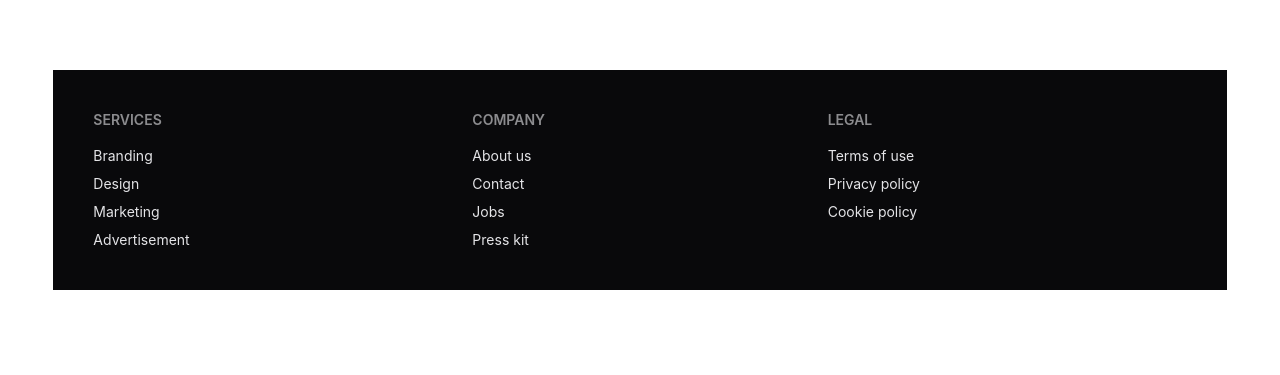
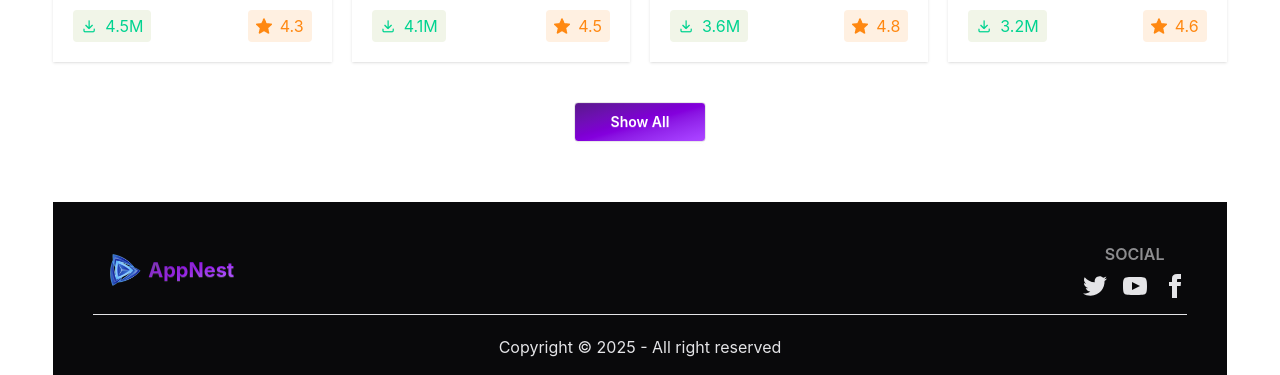
Before and after one commit to SBAhsan/App-Nest-A3, a React (Vite) app: page / in a window 1280 px wide. Shown: the part 1847-2222 px from the top of the page. Before the commit the page ends 2137 px from the top, so only its background shows below. Built offline with nearby package versions, Linux system fonts and the light colour scheme.

Commit message:
added search, navlink css, app error, page error anf footer

```diff
--- a/src/components/Footer/Footer.jsx
+++ b/src/components/Footer/Footer.jsx
@@ -1,31 +1,61 @@
 import React from "react";
+import { Link } from "react-router";
+import logoImg from "../../assets/logo.png";
 
 const Footer = () => {
   return (
-    <div>
-      <footer className="footer sm:footer-horizontal bg-neutral text-neutral-content p-10 mt-20">
-        <nav>
-          <h6 className="footer-title">Services</h6>
-          <a className="link link-hover">Branding</a>
-          <a className="link link-hover">Design</a>
-          <a className="link link-hover">Marketing</a>
-          <a className="link link-hover">Advertisement</a>
-        </nav>
-        <nav>
-          <h6 className="footer-title">Company</h6>
-          <a className="link link-hover">About us</a>
-          <a className="link link-hover">Contact</a>
-          <a className="link link-hover">Jobs</a>
-          <a className="link link-hover">Press kit</a>
-        </nav>
-        <nav>
-          <h6 className="footer-title">Legal</h6>
-          <a className="link link-hover">Terms of use</a>
-          <a className="link link-hover">Privacy policy</a>
-          <a className="link link-hover">Cookie policy</a>
-        </nav>
-      </footer>
-    </div>
+    <footer className="bg-neutral text-neutral-content px-10 pt-10">
+      <div className="flex flex-col gap-10 items-center justify-center lg:flex-row lg:justify-between pb-4">
+        <aside>
+        <Link to={"/"} className="btn btn-ghost text-xl flex items-center">
+          <img src={logoImg} className="w-8 h-8" />
+          <h2 className="font-bold bg-gradient-to-br from-purple-900 via-purple-700 to-purple-500 bg-clip-text text-transparent">
+            AppNest
+          </h2>
+        </Link>
+      </aside>
+
+      <nav>
+        <h6 className="footer-title text-center">Social</h6>
+        <div className="grid grid-flow-col gap-4">
+          <a>
+            <svg
+              xmlns="http://www.w3.org/2000/svg"
+              width="24"
+              height="24"
+              viewBox="0 0 24 24"
+              className="fill-current"
+            >
+              <path d="M24 4.557c-.883.392-1.832.656-2.828.775 1.017-.609 1.798-1.574 2.165-2.724-.951.564-2.005.974-3.127 1.195-.897-.957-2.178-1.555-3.594-1.555-3.179 0-5.515 2.966-4.797 6.045-4.091-.205-7.719-2.165-10.148-5.144-1.29 2.213-.669 5.108 1.523 6.574-.806-.026-1.566-.247-2.229-.616-.054 2.281 1.581 4.415 3.949 4.89-.693.188-1.452.232-2.224.084.626 1.956 2.444 3.379 4.6 3.419-2.07 1.623-4.678 2.348-7.29 2.04 2.179 1.397 4.768 2.212 7.548 2.212 9.142 0 14.307-7.721 13.995-14.646.962-.695 1.797-1.562 2.457-2.549z"></path>
+            </svg>
+          </a>
+          <a>
+            <svg
+              xmlns="http://www.w3.org/2000/svg"
+              width="24"
+              height="24"
+              viewBox="0 0 24 24"
+              className="fill-current"
+            >
+              <path d="M19.615 3.184c-3.604-.246-11.631-.245-15.23 0-3.897.266-4.356 2.62-4.385 8.816.029 6.185.484 8.549 4.385 8.816 3.6.245 11.626.246 15.23 0 3.897-.266 4.356-2.62 4.385-8.816-.029-6.185-.484-8.549-4.385-8.816zm-10.615 12.816v-8l8 3.993-8 4.007z"></path>
+            </svg>
+          </a>
+          <a>
+            <svg
+              xmlns="http://www.w3.org/2000/svg"
+              width="24"
+              height="24"
+              viewBox="0 0 24 24"
+              className="fill-current"
+            >
+              <path d="M9 8h-3v4h3v12h5v-12h3.642l.358-4h-4v-1.667c0-.955.192-1.333 1.115-1.333h2.885v-5h-3.808c-3.596 0-5.192 1.583-5.192 4.615v3.385z"></path>
+            </svg>
+          </a>
+        </div>
+      </nav>
+      </div>
+      <p className="text-center pt-5 pb-4 border-t-1">Copyright © 2025 - All right reserved</p>
+    </footer>
   );
 };
 
--- a/src/components/TrendingApps/TrendingApps.jsx
+++ b/src/components/TrendingApps/TrendingApps.jsx
@@ -17,8 +17,11 @@ const TrendingApps = () => {
 
   return (
     <div>
-      <h1>I am Trending apps</h1>
-      <ul className="grid grid-cols-1 md:grid-cols-2 lg:grid-cols-4 gap-5">
+      <div className="text-center">
+        <h1 className="text-3xl font-bold pt-15 pb-4">Trending Apps</h1>
+        <p className="text-gray-400">Explore All Trending Apps on the Market developed by us</p>
+      </div>
+      <ul className="grid grid-cols-1 md:grid-cols-2 lg:grid-cols-4 gap-5 mt-10">
         {trendingApps.map((app) => (
         <TrendingApp key={app.id} app={app}></TrendingApp>
       ))}
--- a/src/pages/Apps/Apps.jsx
+++ b/src/pages/Apps/Apps.jsx
@@ -1,35 +1,66 @@
-import React from "react";
-import { useLoaderData } from "react-router";
+import React, { useState } from "react";
+import { useLoaderData, useNavigate } from "react-router";
 import SingleApp from "../SingleApp/SingleApp";
 import searchImg from "../../assets/search.png";
+import appErrorImg from "../../assets/App-Error.png";
 
 const Apps = () => {
   const allAppsData = useLoaderData();
+  const navigate = useNavigate();
+  const [search, setSearch] = useState("");
+
+  const filteredApps = allAppsData.filter((app) =>
+    app.title.toLowerCase().includes(search.toLowerCase()),
+  );
+
   return (
     <div>
+      {filteredApps.length === 0 ? (
+        <div className="h-screen flex items-center justify-center">
+          <div className="flex flex-col gap-8 text-center">
+            <img className="w-96 h-96 mx-auto" src={appErrorImg} alt="" />
+          <div>
+            <h1 className="text-4xl font-semibold mb-3">OPPS!! APP NOT FOUND</h1>
+            <p className="text-gray-400">The App you are requesting is not found on our system. Please try another app</p>
+            <button onClick={() => navigate(-1)} className="btn text-white bg-gradient-to-br from-purple-900 via-purple-700 to-purple-500 mt-6 px-9">Go Back!</button>
+          </div>
+          </div>
+        </div>
+      ) : (
+        <div>
           <div className="text-center">
-        <h1 className="text-3xl font-bold pt-15 pb-4">Our All Applications</h1>
+            <h1 className="text-3xl font-bold pt-15 pb-4">
+              Our All Applications
+            </h1>
             <p className="text-gray-400">
-          Explore All Apps on the Market developed by us. We code for Millions
+              Explore All Apps on the Market developed by us. We code for
+              Millions
             </p>
           </div>
           <div className="flex flex-col-reverse lg:flex-row items-center gap-8 justify-between pt-15 pb-6">
-        <h4 className="text-xl font-bold">({allAppsData.length}) Apps Found</h4>
+            <h4 className="text-xl font-bold">
+              ({allAppsData.length}) Apps Found
+            </h4>
             <div className="flex items-center gap-3 border-1 border-gray-300 pl-6 pr-10 py-2 rounded-sm">
               <div>
                 <img src={searchImg} alt="" />
               </div>
-          <input type="text" name="" placeholder="Search" />
+              <input
+                type="text"
+                placeholder="Search"
+                value={search}
+                onChange={(e) => setSearch(e.target.value)}
+                className="outline-none"
+              />
             </div>
           </div>
           <ul className="grid grid-cols-1 md:grid-cols-2 lg:grid-cols-4 gap-5">
-        {allAppsData.map((singleAppData) => (
-          <SingleApp
-            key={singleAppData.id}
-            singleAppData={singleAppData}
-          ></SingleApp>
+            {filteredApps.map((singleAppData) => (
+              <SingleApp key={singleAppData.id} singleAppData={singleAppData} />
             ))}
           </ul>
+        </div>
+      )}
     </div>
   );
 };
--- a/src/pages/ErrorPage/ErrorPage.jsx
+++ b/src/pages/ErrorPage/ErrorPage.jsx
@@ -1,11 +1,29 @@
-import React from 'react';
+import React from "react";
+import pageErrorImg from "../../assets/error-404.png";
+import { useNavigate } from "react-router";
 
 const ErrorPage = () => {
-    return (
+  const navigate = useNavigate();
+
+  return (
+    <div className="h-screen flex items-center justify-center">
+      <div className="flex flex-col gap-8 text-center">
+        <img className="w-96 h-96 mx-auto" src={pageErrorImg} alt="" />
         <div>
-            <h1>Essala, You  got an error 404</h1>
+          <h1 className="text-4xl font-semibold mb-3">OPPS!! PAGE NOT FOUND</h1>
+          <p className="text-gray-400">
+            The page you are looking for is not available.
+          </p>
+          <button
+            onClick={() => navigate(-1)}
+            className="btn text-white bg-gradient-to-br from-purple-900 via-purple-700 to-purple-500 mt-6 px-9"
+          >
+            Go Back!
+          </button>
         </div>
-    );
+      </div>
+    </div>
+  );
 };
 
 export default ErrorPage;
```
Lines whose indentation alone changed are shown as unchanged.
